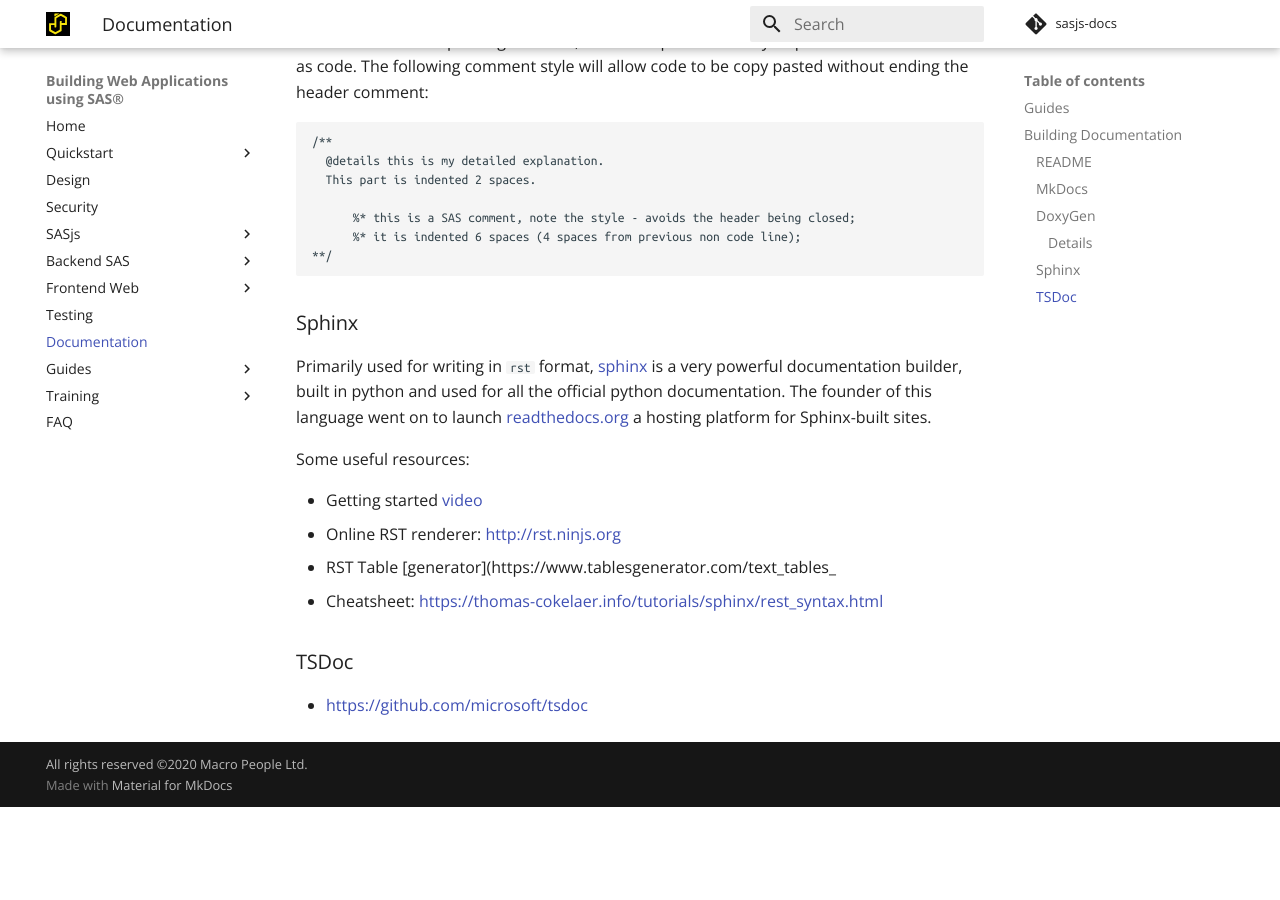
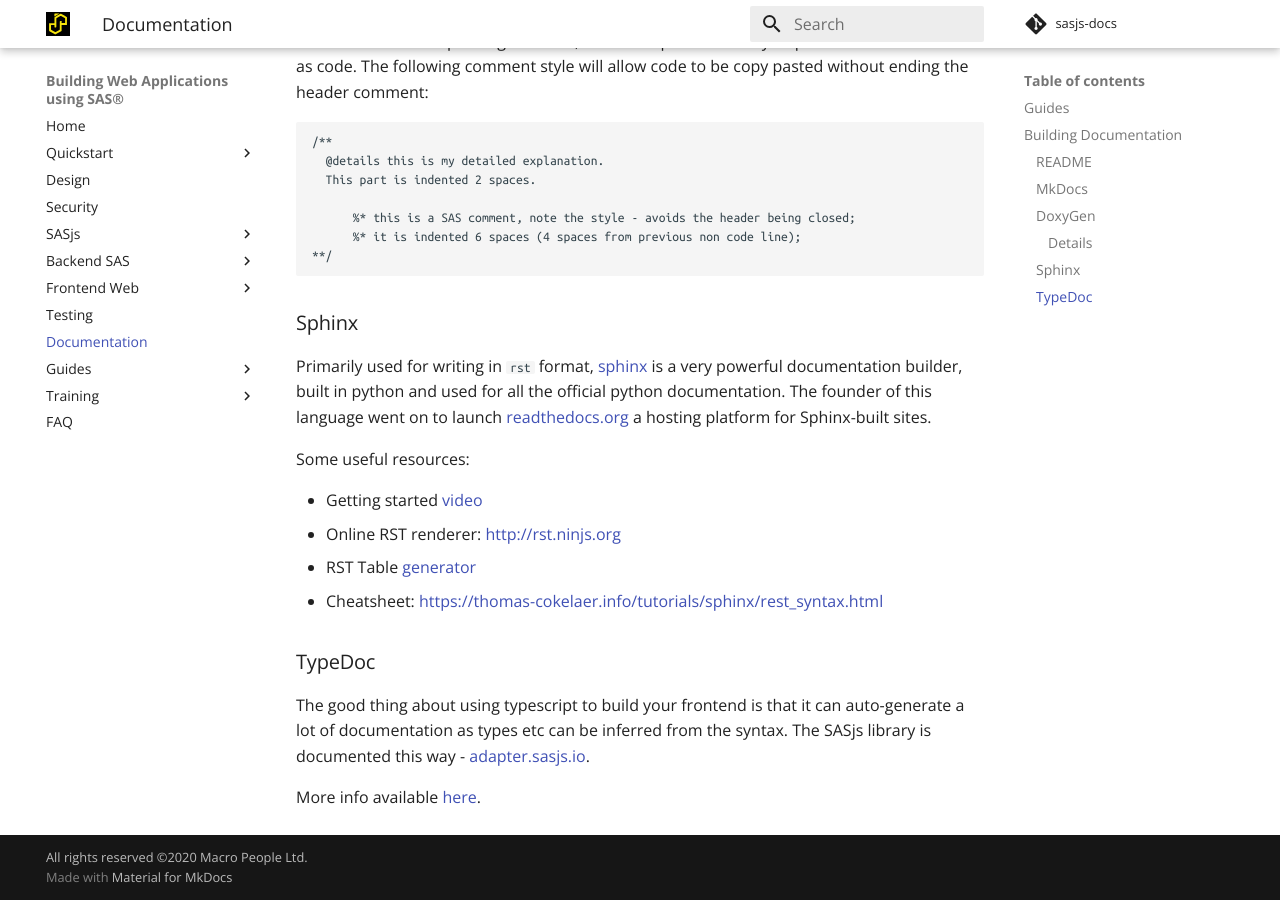
Before and after one commit to sasjs/sasjs.io, an MkDocs documentation site: the page built from docs/documentation.md, in a window 1280 px wide and 900 px high, scrolled down 1357 px. Built offline with MkDocs 1.6.1 and Material for MkDocs 9.7.7, drawn with Linux system fonts in a browser that asks for light colours; comment, search, counter and statistics services are not loaded; old or Windows-style settings are respelled for this version of MkDocs; before the commit the page ends 2164 px from its top, so only the background shows below that.

Commit message:
update guide and macrocore sections

```diff
--- a/docs/documentation.md
+++ b/docs/documentation.md
@@ -60,11 +60,12 @@
 
 * Getting started [video](https://docs.readthedocs.io/en/stable/intro/getting-started-with-sphinx.html)
 * Online RST renderer: [http://rst.ninjs.org](http://rst.ninjs.org/)
-* RST Table [generator](https://www.tablesgenerator.com/text_tables_
+* RST Table [generator](https://www.tablesgenerator.com/text_tables)
 * Cheatsheet: [https://thomas-cokelaer.info/tutorials/sphinx/rest_syntax.html](https://thomas-cokelaer.info/tutorials/sphinx/rest_syntax.html)
 
 
-### TSDoc
+### TypeDoc
 
+The good thing about using typescript to build your frontend is that it can auto-generate a lot of documentation as types etc can be inferred from the syntax.  The SASjs library is documented this way - [adapter.sasjs.io](https://adapter.sasjs.io).
 
-* [https://github.com/microsoft/tsdoc](https://github.com/microsoft/tsdoc)
+More info available [here](https://typedoc.org/).
--- a/mkdocs.yml
+++ b/mkdocs.yml
@@ -9,6 +9,7 @@
   - SASjs:
       - Adapter: sasjs/sasjs-adapter.md
       - CLI Tool: sasjs/sasjs-cli.md
+      - MacroCore: sasjs/macrocore.md
   - Backend SAS:
       - Getting Started: backend/getstarted.md
       - SAS9: backend/buildsas9.md
```
Also changed, not shown: docs/sasjs/macrocore.md (added, +33 -0 lines).
